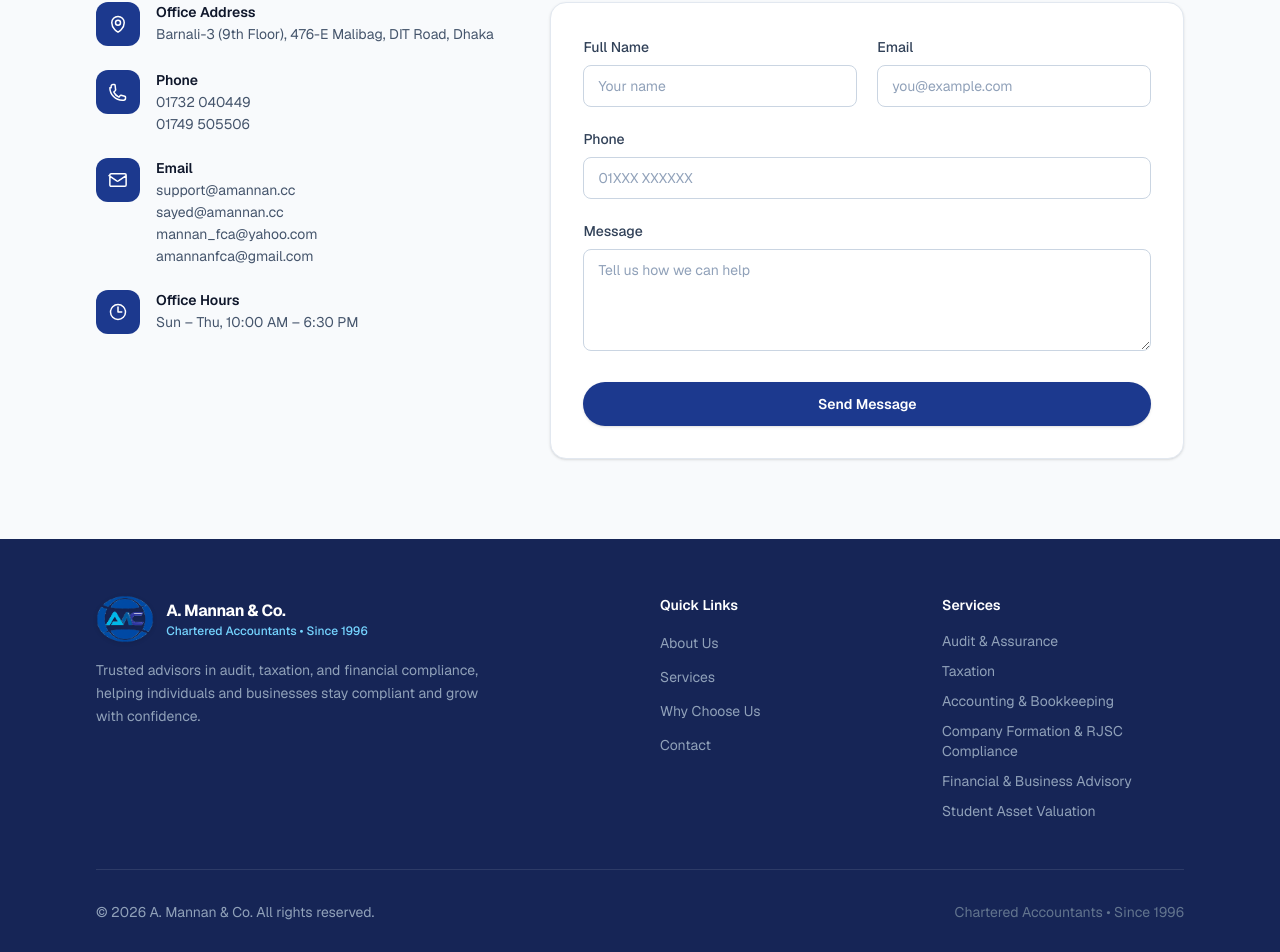
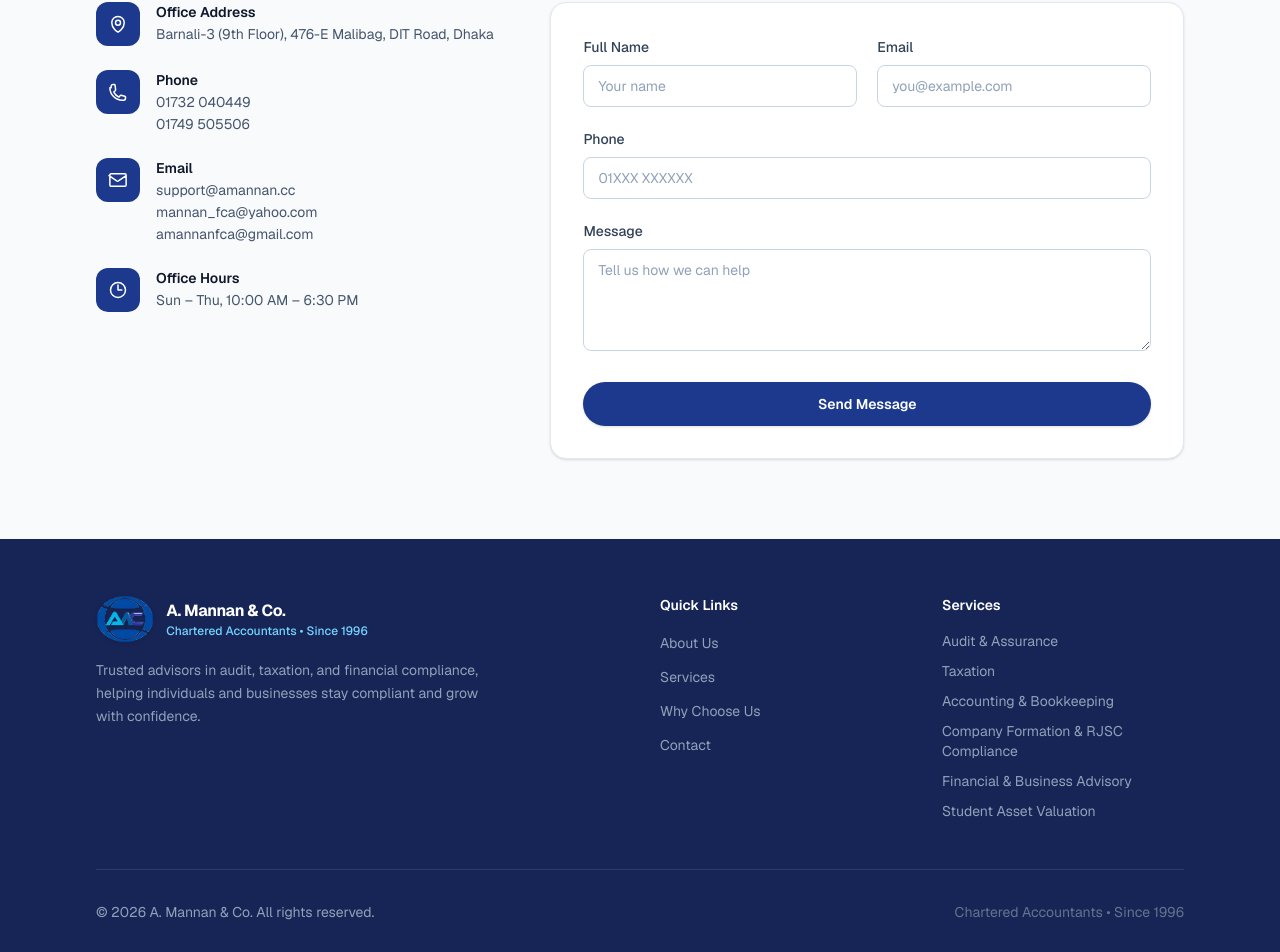
Before and after one commit to sayedxon48/A-Mannan-Co., a Next.js app: page / in a window 1280 px wide. Shown: the part 2993-3945 px from the top of the page. Built offline with nearby package versions, Linux system fonts and the light colour scheme.

Commit message:
Remove sayed@amannan.cc from contact emails

```diff
--- a/components/Contact.tsx
+++ b/components/Contact.tsx
@@ -36,7 +36,6 @@
     label: "Email",
     lines: [
       { text: "support@amannan.cc", href: "mailto:support@amannan.cc" },
-      { text: "sayed@amannan.cc", href: "mailto:sayed@amannan.cc" },
       { text: "mannan_fca@yahoo.com", href: "mailto:mannan_fca@yahoo.com" },
       { text: "amannanfca@gmail.com", href: "mailto:amannanfca@gmail.com" },
     ],
```
